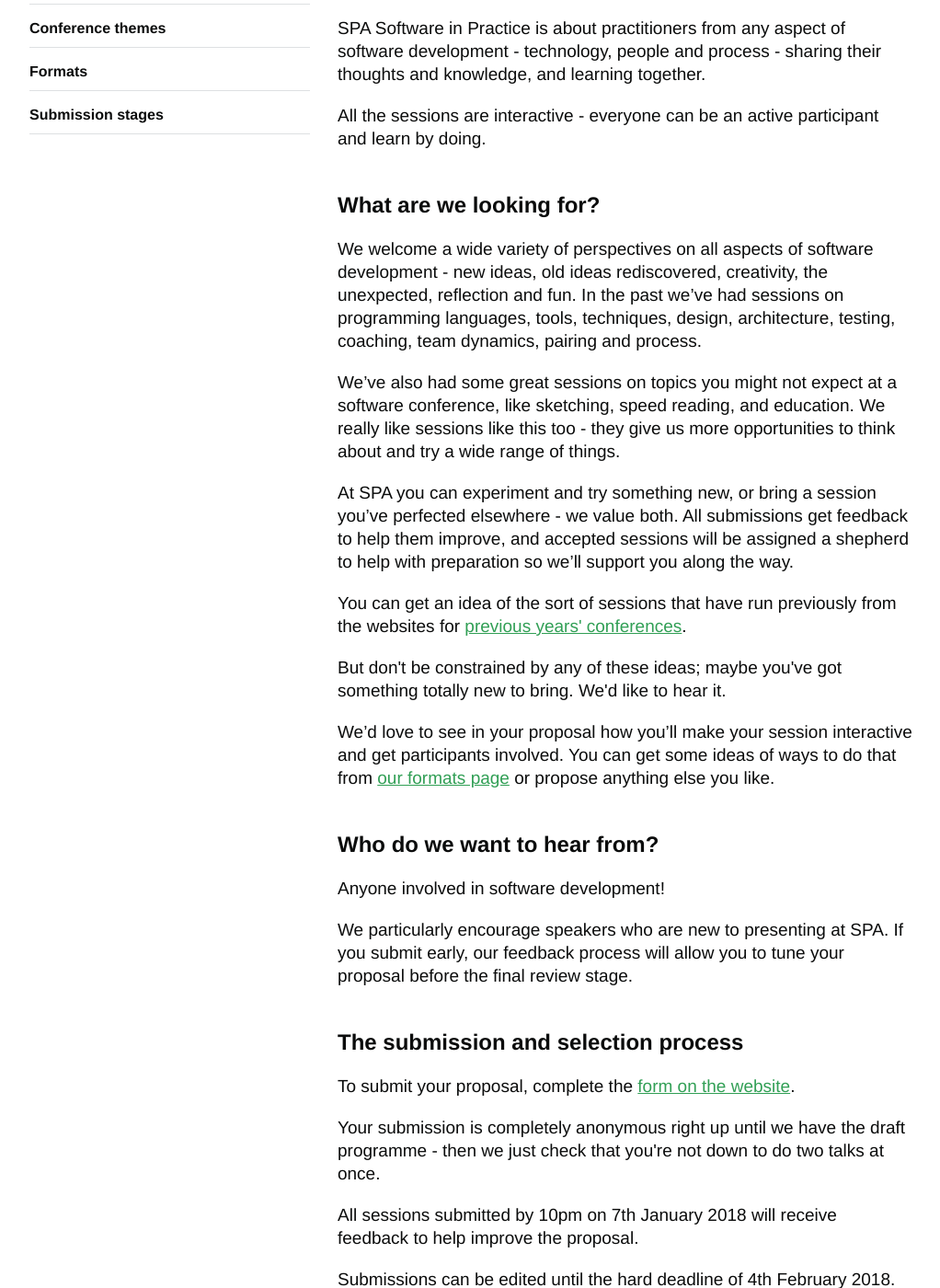
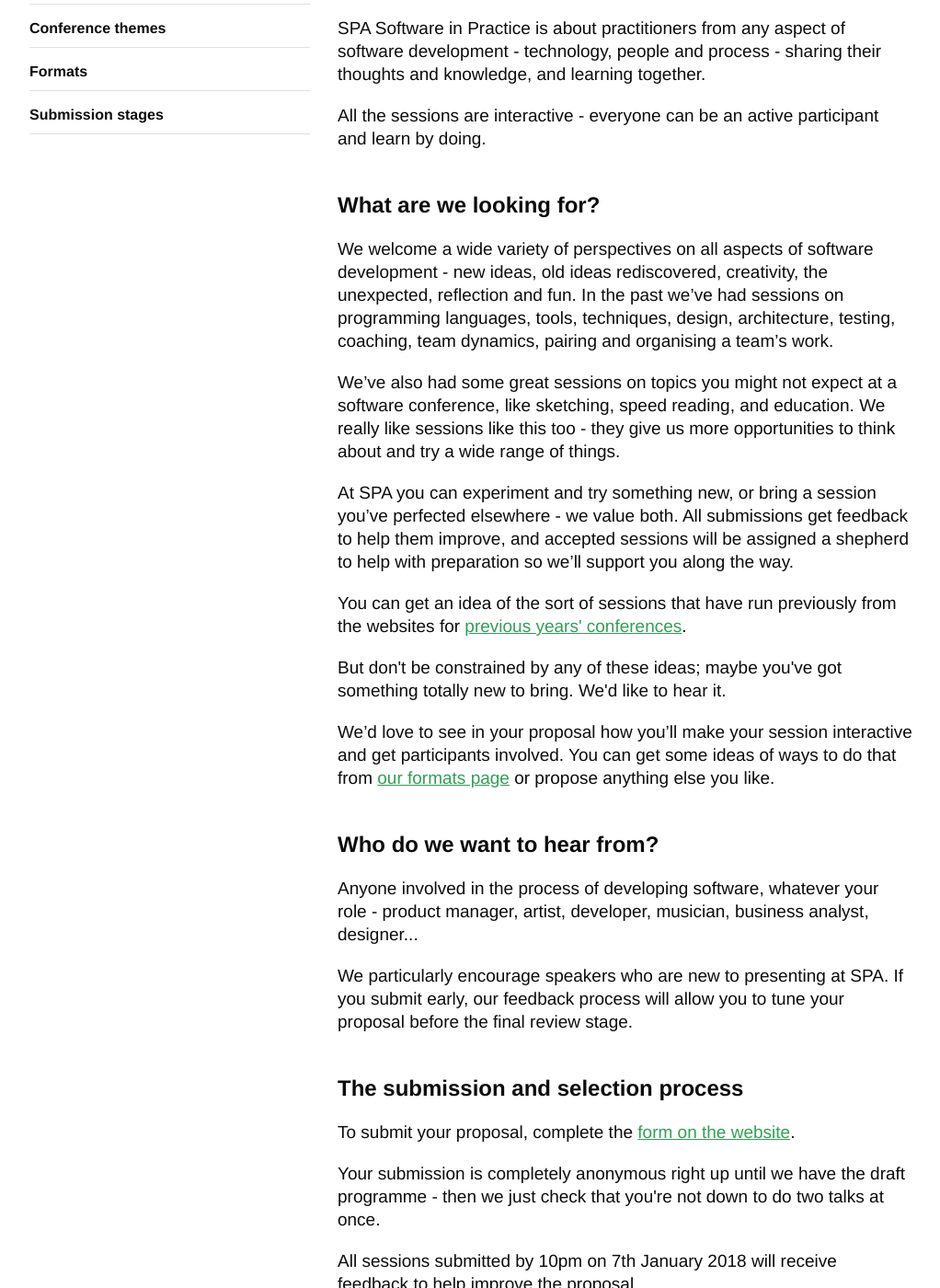
Before and after one commit to spaconference/spa-website, a Jekyll site: the page built from lead-a-session.md, in a window 1280 px wide and 1400 px high, scrolled down 433 px. Shown: the whole window at 92% size, without its empty margins (128-1150 px from the left). Built offline with Jekyll 4.4.1, drawn with Linux system fonts in a browser that asks for light colours; some of the changed text lies outside the part shown.

Commit message:
Update some wording on the CFP page
As discussed in the draft google doc.

We might need to change the wording around the checkbox requesting help with
expenses depending on what we call it in the form - that needs adding in a
separate repo.

```diff
--- a/lead-a-session.md
+++ b/lead-a-session.md
@@ -9,7 +9,7 @@
 <p>All the sessions are interactive - everyone can be an active participant and learn by doing.</p>
 
 <h2>What are we looking for?</h2>
-<p>We welcome a wide variety of perspectives on all aspects of software development - new ideas, old ideas rediscovered, creativity, the unexpected, reflection and fun. In the past we’ve had sessions on programming languages, tools, techniques, design, architecture, testing, coaching, team dynamics, pairing and process.</p>
+<p>We welcome a wide variety of perspectives on all aspects of software development - new ideas, old ideas rediscovered, creativity, the unexpected, reflection and fun. In the past we’ve had sessions on programming languages, tools, techniques, design, architecture, testing, coaching, team dynamics, pairing and organising a team’s work.</p>
 <p>We’ve also had some great sessions on topics you might not expect at a software conference, like sketching, speed reading, and education. We really like sessions like this too - they give us more opportunities to think about and try a wide range of things.</p>
 <p>At SPA you can experiment and try something new, or bring a session you’ve perfected elsewhere - we value both. All submissions get feedback to help them improve, and accepted sessions will be assigned a shepherd to help with preparation so we’ll support you along the way.</p>
 <p>You can get an idea of the sort of sessions that have run previously from the websites for <a href="{{ '/previous-conferences.html' | relative_url }}">previous years' conferences</a>.</p>
@@ -17,7 +17,7 @@
 <p>We’d love to see in your proposal how you’ll make your session interactive and get participants involved. You can get some ideas of ways to do that from <a href="{{ 'formats.html' | relative_url }}">our formats page</a> or propose anything else you like.</p>
 
 <h2>Who do we want to hear from?</h2>
-<p>Anyone involved in software development!</p>
+<p>Anyone involved in the process of developing software, whatever your role - product manager, artist, developer, musician, business analyst, designer...</p>
 <p>We particularly encourage speakers who are new to presenting at SPA. If you submit early, our feedback process will allow you to tune your proposal before the final review stage.</p>
 
 <h2>The submission and selection process</h2>
@@ -30,7 +30,7 @@
 <h2>What we offer</h2>
 <p>We will help you make your session the best it can be, both through our feedback process prior to the submissions deadline and our shepherding process if your session is accepted. More detail on these stages is <a href="{{ '/submission-stages.html' | relative_url }}">here</a>.</p>
 <p>The first two named presenters of each accepted session receive a free ticket to SPA. If you have already purchased a ticket before the programme is announced, you will receive a full refund. See <a href="{{ '/terms-and-conditions.html' | relative_url }}">here</a> for conditions.</p>
-<p>We do not pay accommodation costs or travel expenses for speakers because the conference is not run for profit and we do everything we can to keep costs down for attendees. However, if this will make the difference between whether you are able to present or not, please contact us to discuss it as we may be able to make a small bursary available.</p>
+<p>The conference is not run for profit but we do have some funds available to help cover travel and accommodation expenses for speakers whose employer will not cover their expenses. If this applies to you, please tick the travel assistance box when you submit your proposal and we’ll get in touch if your talk is selected.</p>
 
 <h2>Important dates</h2>
 <p>The conference: 2nd - 4th July 2018 - British Computer Society, London, UK</p>
```
